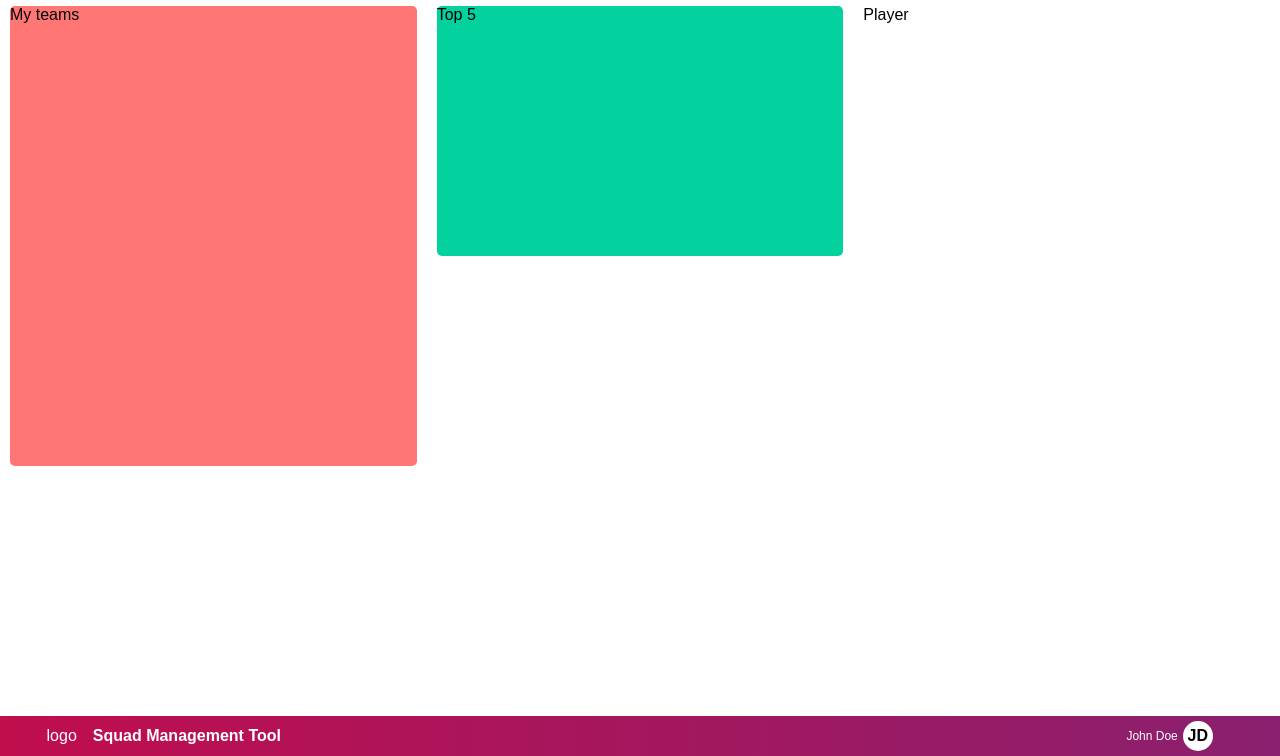
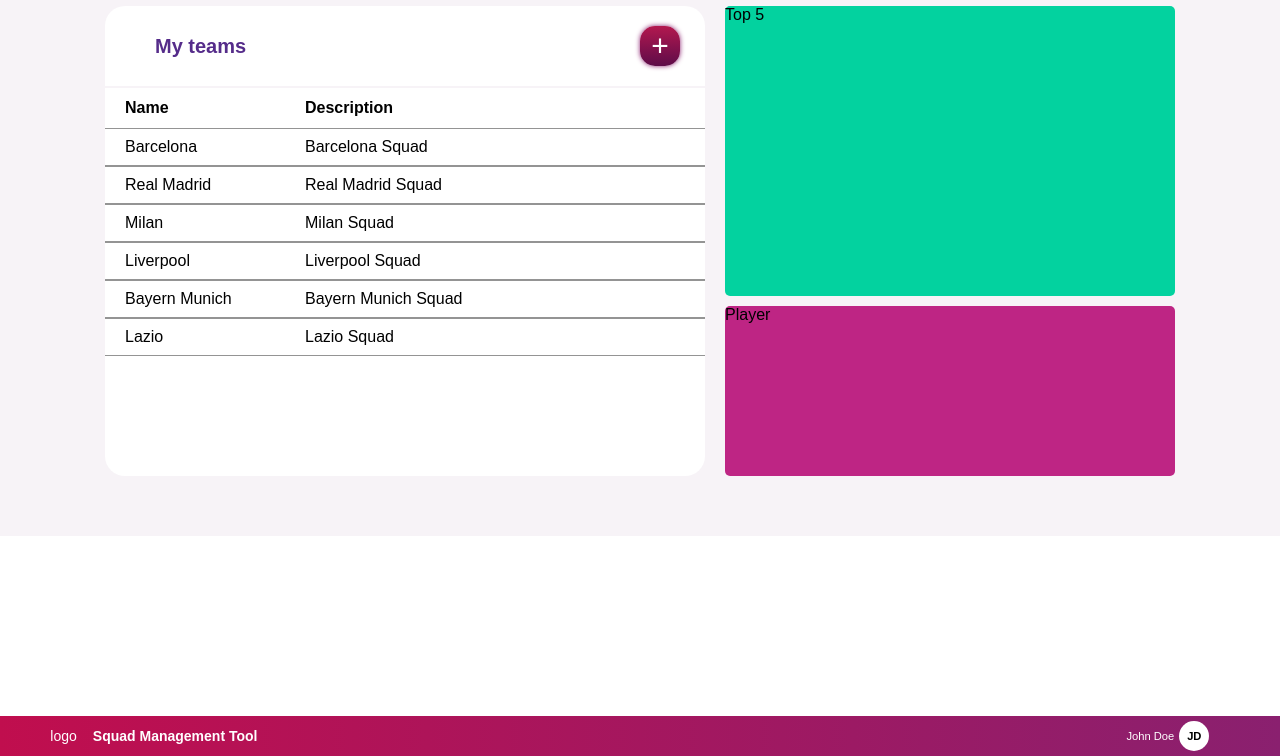
Before and after one commit to GustavoBenedito/venturus-1.0.0, a plain HTML site: page index.html in a window 1280 px wide. Shown: the part 44-800 px from the top of the page. Drawn offline with Linux system fonts and the light colour scheme.

Commit message:
desenvolvimento das tabelas

```diff
--- a/index.html
+++ b/index.html
@@ -21,14 +21,55 @@
     </header>
     <main>
         <section id="card-myteams">
-            My teams
+            <div id="myteams">
+                <p><strong>My teams</strong></p>
+                <button>+</button>
+            </div>
+            <div>
+                <table class="table">
+                    <thead>
+                        <tr>
+                            <th id="table-name">Name</th>
+                            <th>Description</th>
+                        </tr>
+                    </thead>
+                    <tbody >
+                        <tr>
+                            <td>Barcelona</td>
+                            <td>Barcelona Squad</td>
+                        </tr>
+                        <tr>
+                            <td>Real Madrid</td>
+                            <td>Real Madrid Squad</td>
+                        </tr>
+                        <tr>
+                            <td>Milan</td>
+                            <td>Milan Squad</td>
+                        </tr>
+                        <tr>
+                            <td>Liverpool</td>
+                            <td>Liverpool Squad</td>
+                        </tr>
+                        <tr>
+                            <td>Bayern Munich</td>
+                            <td>Bayern Munich Squad</td>
+                        </tr>
+                        <tr>
+                            <td>Lazio</td>
+                            <td>Lazio Squad</td>
+                        </tr>
+                    </tbody>
+                </table>
+            </div>
         </section>
+        <div>
         <section id="card-top5">
             Top 5
         </section>
         <section id="card-player">
             Player
         </section>
+        </div>
     </main>
     <footer class="header">
             <div class="logo">logo</div>
--- a/styles/styles.css
+++ b/styles/styles.css
@@ -3,7 +3,7 @@
     padding: 0;
 
     font-family: Arial, Helvetica, sans-serif;
-    font-size:16px;
+    font-size:1em;
 
 }
 
@@ -49,7 +49,7 @@
 }
 .login p{
 
-    font-size:12px;
+    font-size:0.8em;
 
 }
 .login button{
@@ -74,40 +74,117 @@
 }
 
 /* section ====================================================*/
-    /*color: #552C8A;*/
+
 
 main{
     display:flex;
     width:100%;
+    height:100%;
     justify-content:center;
     flex-wrap:wrap;
-    background-color: F7F3F7;
+    background-color: #F7F3F7;
+    padding-bottom:50px;
 }
 
 section{
     position: relative;
-    flex: 1;
+    flex: 1 100%;
     margin:10px;
     border-radius:5px;
+    max-width:600px;
+    min-width:450px;
 }
 #card-myteams{
-    background: #FF7675;
-    max-width:460px;
-    height:460px;
-    min-width:400px;
+    background: #ffffff;
+    height:470px;
+    border-radius: 20px;
+}
+#myteams{
+    display:flex;
+    flex:1;
+    color:#552C8A;
+    width:100%;
+    height:80px;
+    line-height: 80px;
+    justify-content: space-between;
+    border-bottom: 2px solid #F7F3F7;
+}
+#myteams strong{
+    font-size: 20px;
+    margin:50px;
+}
+#myteams button{
+    outline:none;
+    font-size:30px;
+    color:#ffffff;
+    background: rgb(138,32,111);
+    background: linear-gradient(180deg, rgba(138,32,111,1) 0%, rgba(179,24,79,1) 0%, rgba(94,12,73,1) 100%);
+    box-shadow: 0 0  5px #8a206f;
+    margin: 20px;
+    padding: 3px;
+    height: 40px;
+    width: 40px;
+    text-decoration: none;
+    border-radius: 15px;
+    border: none;
+
+    margin-right:25px;
+
+}
+#myteams button:hover{
+    align-items: right;
+    background: rgb(138,32,111);
+    background: linear-gradient(180deg, rgba(138,32,111,1) 0%, rgba(192,14,78,1) 0%, rgba(138,32,111,1) 100%);    transition: 0.2s;
+    cursor:pointer;
+
+}
+.table{
+    font-size:1em;
+    width:100%;
+    justify-content:flex-start;
+    text-align:left;
+    border-spacing: 0 0rem;
+
+
+}
+.table th{
+    padding:0 0 0 20px;
+    height:40px;
+}
+#table-name{
+    width:10em;
+}
+
+tr, td{
+    line-height: 100;
+    padding:10px 0 10px 20px;
+    border: 1px solid #949494;
+    border-left:none;
+    border-right:none;
+    line-height: 1em;
+    opacity:1;
+}
+tbody tr:hover, td:hover{
+    color: #B74E88;
+    background: #F7EEF7;
+    opacity:5;
 }
 #card-top5{
+
     background: #03d29f;
-    max-width:460px;
-    height:250px;
-    min-width:400px;
+    height:290px;
+
 }
 #card-player{
+
+    height:170px;
+    background: #be2584;
 
 }
 @media (max-width:800px){
 
-    #card-top5{
-        margin-bottom: 50px;
+    #card-player{
+        margin-bottom:50px;
     }
+
 }
```
